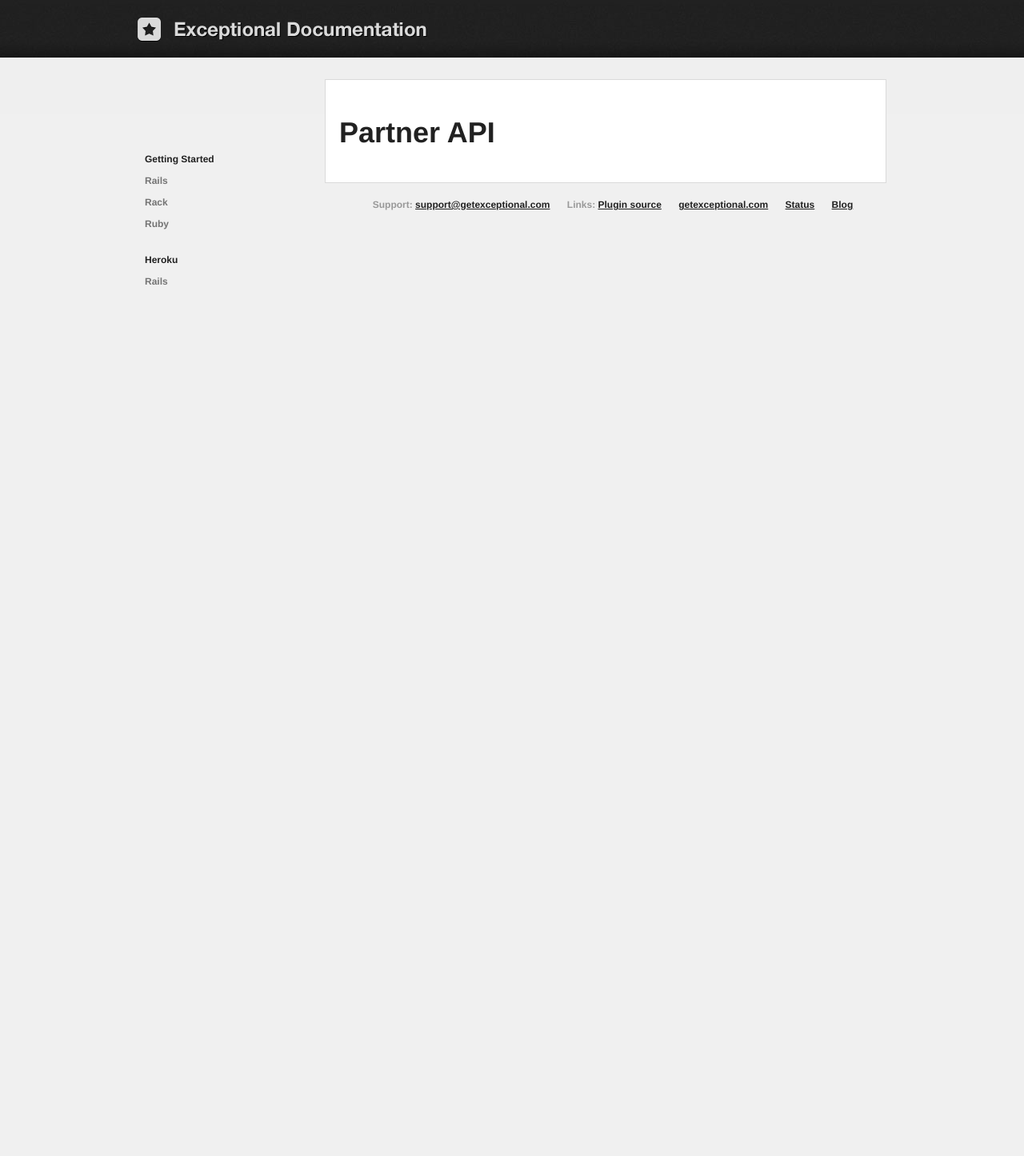
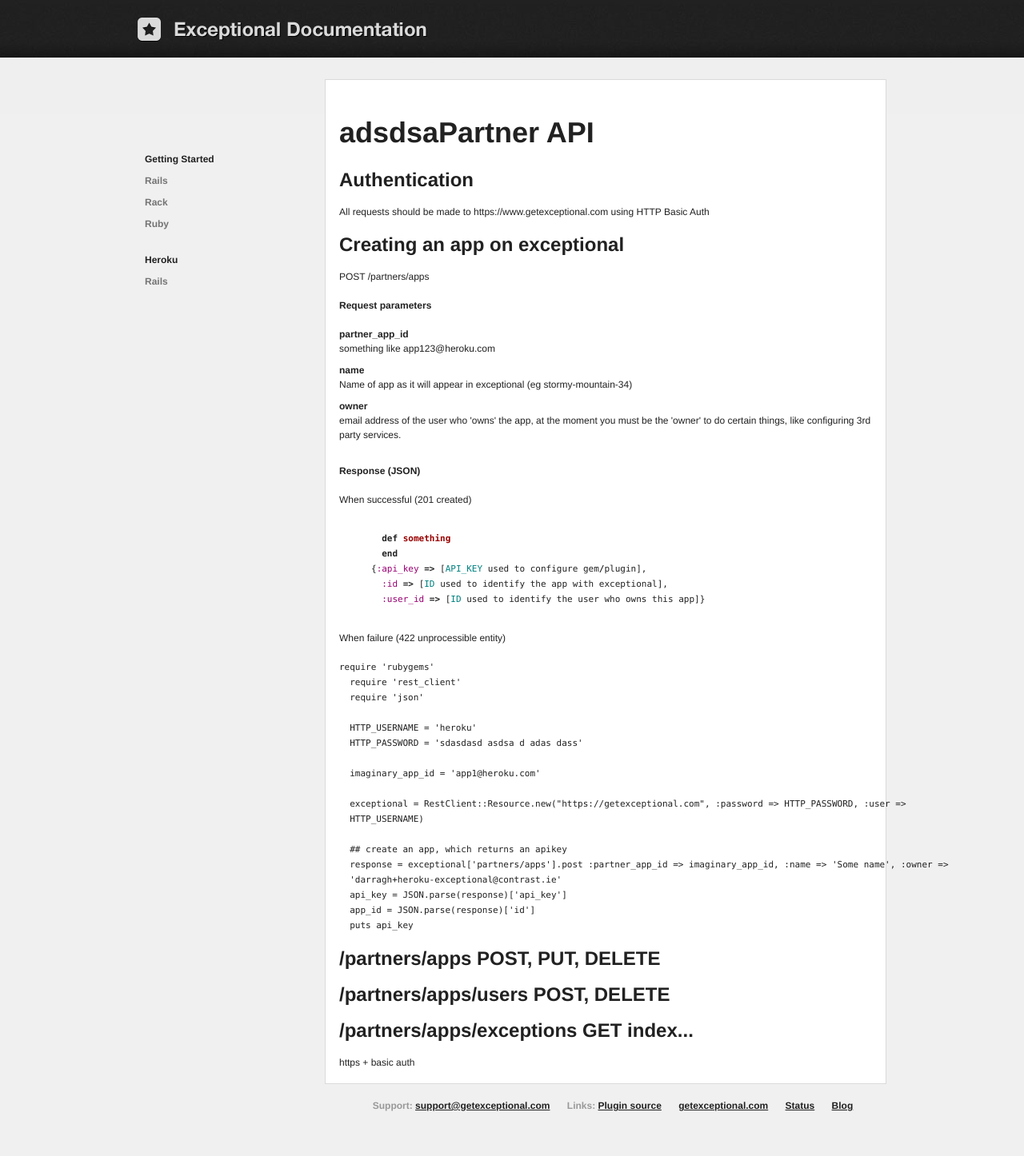
Before and after one commit to exceptional/exceptional, a Jekyll site: the page built from docs/partners/index.html, in a window 1280 px wide. Shown: the whole page at 80% size. Built offline with Jekyll 4.4.1, drawn with Linux system fonts in a browser that asks for light colours; nearby versions of some CDN libraries; before the commit the page ends 900 px from its top, so only the background shows below that.

Commit message:
fix pre/code matching. started adding partner api docs

```diff
--- a/docs/partners/index.html
+++ b/docs/partners/index.html
@@ -1,5 +1,62 @@
 ---
 layout: default
 title: Exceptional partner api
+pygments: true
 ---
-<h1><a href="#">Partner API</a></h1>
+
+<h1><a href="#">adsdsaPartner API</a></h1>
+<h2>Authentication</h2>
+<p>All requests should be made to https://www.getexceptional.com using HTTP Basic Auth</p>
+
+<h2>Creating an app on exceptional</h2>
+<p>POST /partners/apps</p>
+<h3>Request parameters</h3>
+<dl>
+  <dt>partner_app_id</dt>
+  <dd>something like app123@heroku.com</dd>
+  <dt>name</dt>
+  <dd>Name of app as it will appear in exceptional (eg stormy-mountain-34)</dd>
+  <dt>owner</dt>
+  <dd>email address of the user who 'owns' the app, at the moment you must be the 'owner' to do certain things, like
+    configuring 3rd party services.
+  </dd>
+</dl>
+<h3>Response (JSON)</h3>
+
+<p>When successful (201 created)</p>
+
+  {% highlight ruby %}
+  def something
+  end
+{:api_key => [API_KEY used to configure gem/plugin],
+  :id => [ID used to identify the app with exceptional],
+  :user_id => [ID used to identify the user who owns this app]}
+{% endhighlight %}
+
+
+<p>When failure (422 unprocessible entity)</p>
+
+<pre><code>require 'rubygems'
+  require 'rest_client'
+  require 'json'
+
+  HTTP_USERNAME = 'heroku'
+  HTTP_PASSWORD = 'sdasdasd asdsa d adas dass'
+
+  imaginary_app_id = 'app1@heroku.com'
+
+  exceptional = RestClient::Resource.new("https://getexceptional.com", :password => HTTP_PASSWORD, :user =>
+  HTTP_USERNAME)
+
+  ## create an app, which returns an apikey
+  response = exceptional['partners/apps'].post :partner_app_id => imaginary_app_id, :name => 'Some name', :owner =>
+  'darragh+heroku-exceptional@contrast.ie'
+  api_key = JSON.parse(response)['api_key']
+  app_id = JSON.parse(response)['id']
+  puts api_key
+</code></pre>
+<h2>/partners/apps POST, PUT, DELETE</h2>
+<h2>/partners/apps/users POST, DELETE</h2>
+<h2>/partners/apps/exceptions GET index...</h2>
+
+https + basic auth
```
Also changed, not shown: docs/getting-started/rack.html (+5 -5 lines), docs/getting-started/rails.html (+6 -6 lines), docs/getting-started/ruby.html (+8 -10 lines).
